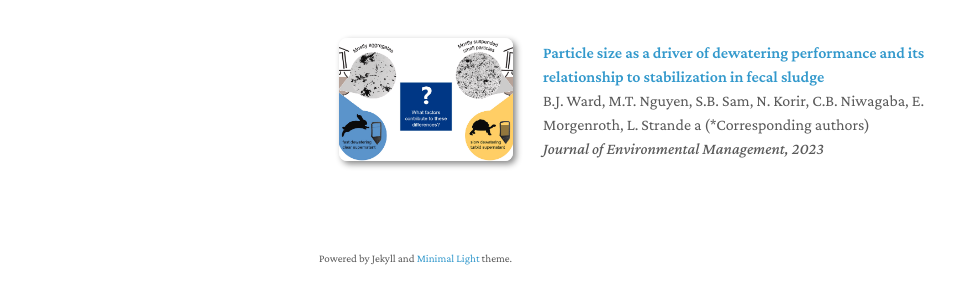
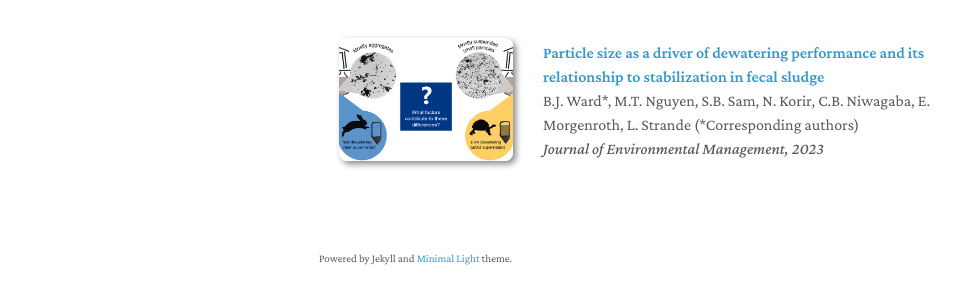
Before and after one commit to maithunguyen/maithunguyen.github.io, a Jekyll site: the page built from index.md, in a window 1280 px wide and 900 px high, scrolled down 889 px. Shown: the part 561-846 px from the top of the window, without its empty margins (151-1119 px from the left). Built offline with Jekyll 4.4.1, drawn with Linux system fonts in a browser that asks for light colours; nearby versions of some CDN libraries; a style sheet for code colours, icons or effects is not loaded; our own code applies the rules of GitHub Pages for plain Markdown files.

```diff
--- a/_data/publications.yml
+++ b/_data/publications.yml
@@ -19,7 +19,7 @@ main:
     image: ./assets/img/fig0.png
 
   - title: "Particle size as a driver of dewatering performance and its relationship to stabilization in fecal sludge"
-    authors: B.J. Ward, M.T. Nguyen, S.B. Sam, N. Korir, C.B. Niwagaba, E. Morgenroth, L. Strande a (*Corresponding authors)
+    authors: B.J. Ward*, M.T. Nguyen, S.B. Sam, N. Korir, C.B. Niwagaba, E. Morgenroth, L. Strande (*Corresponding authors)
     conference: Journal of Environmental Management, 2023
     link: https://www.sciencedirect.com/science/article/pii/S030147972202374X
     image: ./assets/img/1-s2.0-S030147972202374X-ga1_lrg.jpg
```
